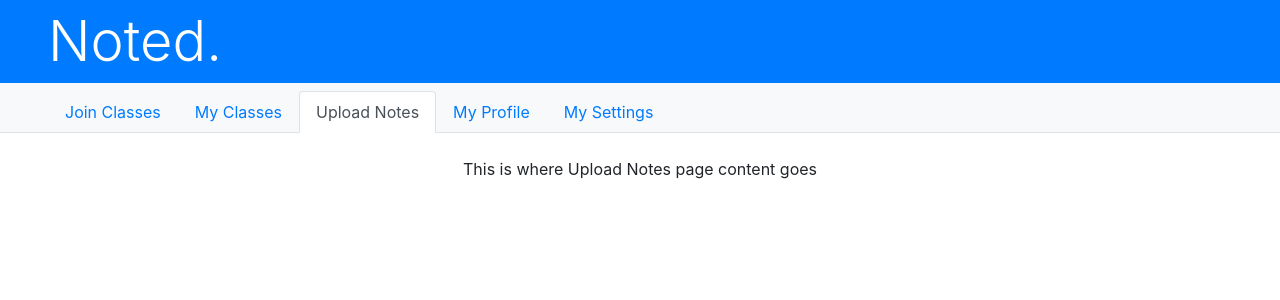
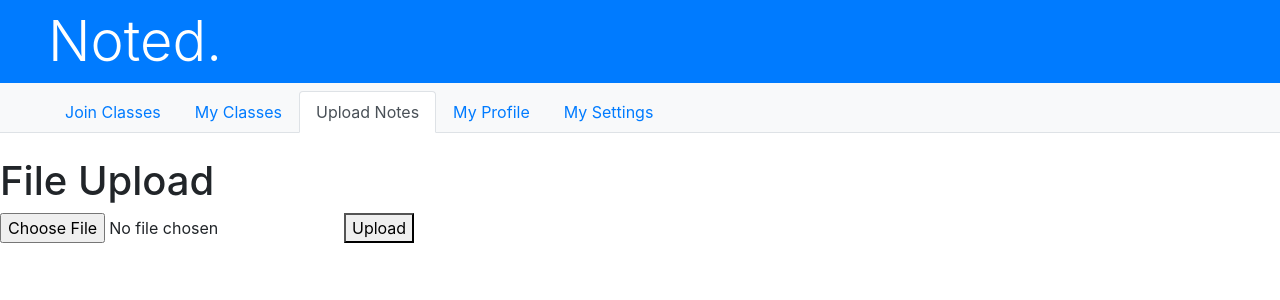
Before and after one commit to bcpaiva/noted, a React (Create React App) app: page / in a window 1280 px wide. Both pictures are taken after a click on the button "Upload Notes". Shown: the top 300 px of the page. Built offline with nearby package versions, Linux system fonts and the light colour scheme.

Commit message:
file upload one
uploading file

```diff
--- a/package.json
+++ b/package.json
@@ -6,6 +6,7 @@
     "@testing-library/jest-dom": "^4.2.4",
     "@testing-library/react": "^9.4.0",
     "@testing-library/user-event": "^7.2.1",
+    "axios": "^0.19.2",
     "bootstrap": "^4.4.1",
     "firebase": "^7.8.2",
     "jquery": "^3.4.1",
--- a/src/components/tabs/UploadNotes/UploadNotes.js
+++ b/src/components/tabs/UploadNotes/UploadNotes.js
@@ -1,17 +1,46 @@
-import React, { Component } from "react";
+import React from 'react'
+import axios, { post } from 'axios';
 
-class UploadNotes extends Component {
-  state = {};
+class UploadNotes extends React.Component {
+
+  constructor(props) {
+    super(props);
+    this.state ={
+      file:null
+    }
+    this.onFormSubmit = this.onFormSubmit.bind(this)
+    this.onChange = this.onChange.bind(this)
+    this.fileUpload = this.fileUpload.bind(this)
+  }
+  onFormSubmit(e){
+    e.preventDefault() // Stop form submit
+    this.fileUpload(this.state.file).then((response)=>{
+      console.log(response.data);
+    })
+  }
+  onChange(e) {
+    this.setState({file:e.target.files[0]})
+  }
+  fileUpload(file){
+    const url = 'http://example.com/file-upload';
+    const formData = new FormData();
+    formData.append('file',file)
+    const config = {
+        headers: {
+            'content-type': 'multipart/form-data'
+        }
+    }
+    return  post(url, formData,config)
+  }
 
   render() {
     return (
-      <React.Fragment>
-        <div className="container text-center">
-          <p>This is where Upload Notes page content goes</p>
-        </div>
-      </React.Fragment>
-    );
+      <form onSubmit={this.onFormSubmit}>
+        <h1>File Upload</h1>
+        <input type="file" onChange={this.onChange} />
+        <button type="submit">Upload</button>
+      </form>
+   )
   }
 }
-
 export default UploadNotes;
```
Also changed, not shown: 1 other file (tests, documents, lock files or other folders).
